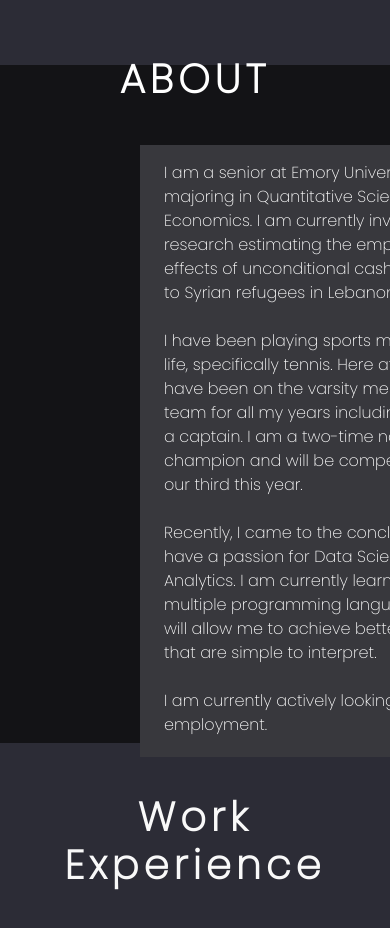
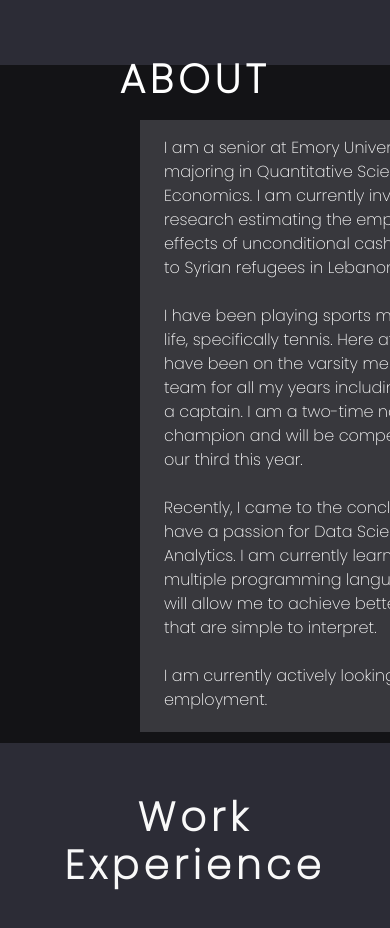
Before and after one commit to hkenawi/PersonalWebpage, a plain HTML site: page index.html in a window 390 px wide. Shown: the part 840-1768 px from the top of the page. Drawn offline with nearby package versions, Linux system fonts and the light colour scheme.

Commit message:
Fixing responsiveness issues in about section

```diff
--- a/style.css
+++ b/style.css
@@ -208,7 +208,7 @@ body
 		color: #fff;
 		font-family: 'Poppins', sans-serif;
 		position: relative;
-		bottom: 100px;
+		bottom: 125px;
 		right: 1000px;
 		/*height: 50%;*/
 		width: 100%;
```
